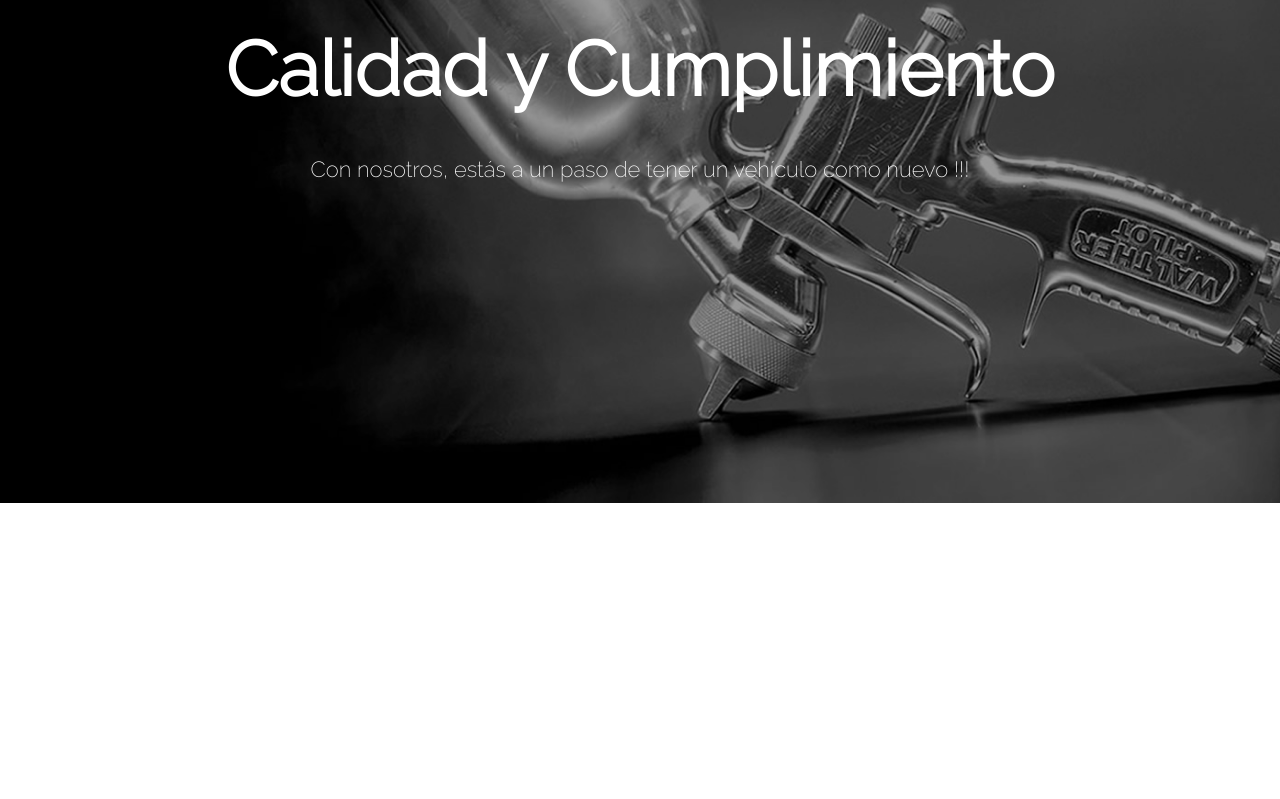
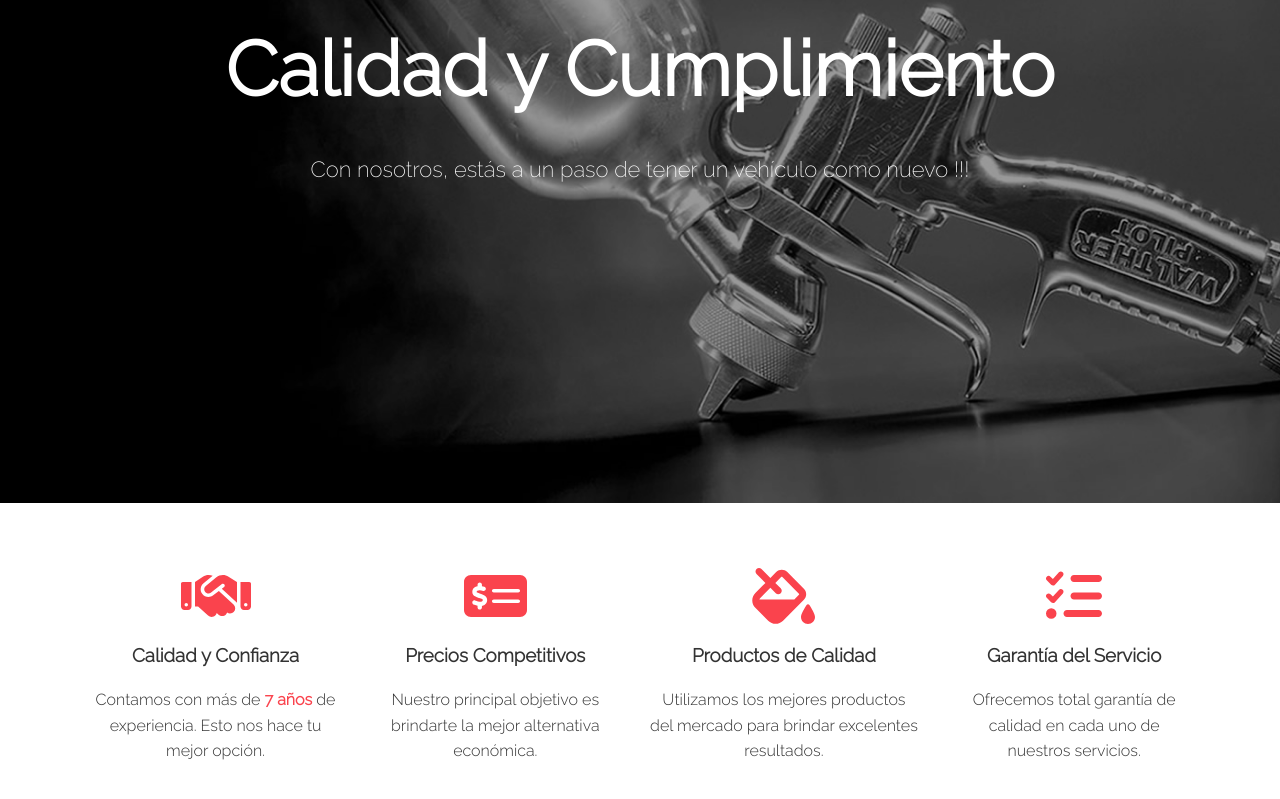
Before and after one commit to idriverag4/tolima-motor, a React (Vite) app: page / in a window 1280 px wide. Shown: the part 297-1096 px from the top of the page. Before the commit the page ends 800 px from the top, so only its background shows below. Built offline with nearby package versions, Linux system fonts and the light colour scheme.

Commit message:
se crean los 4 elementos de la seccion 1

```diff
--- a/package.json
+++ b/package.json
@@ -8,6 +8,9 @@
     "preview": "vite preview"
   },
   "dependencies": {
+    "@fortawesome/fontawesome-svg-core": "^6.2.0",
+    "@fortawesome/free-solid-svg-icons": "^6.2.0",
+    "@fortawesome/react-fontawesome": "^0.2.0",
     "react": "^18.0.0",
     "react-dom": "^18.0.0"
   },
--- a/src/TolimaMotor.jsx
+++ b/src/TolimaMotor.jsx
@@ -1,10 +1,12 @@
 import React from 'react'
 import { Header } from './components/Header'
+import { Section1 } from './components/Section1'
 
 export const TolimaMotor = () => {
     return (
         <>
             <Header/>
+            <Section1/>
         </>
     )
 }
--- a/src/components/Header.jsx
+++ b/src/components/Header.jsx
@@ -1,4 +1,6 @@
-import React, { Fragment } from 'react'
+import React from 'react'
+import { FontAwesomeIcon } from '@fortawesome/react-fontawesome'
+import { faCar } from '@fortawesome/free-solid-svg-icons'
 
 export const Header = () => {
     return (
@@ -7,7 +9,7 @@ export const Header = () => {
                 <div id="navbar" className="navbar top">
                     <h1 className="logo">
                         <a href="#home">
-                            <span className="text-primary"><i className="fas fa-car"></i> Tolima-</span>Motor's
+                            <span className="text-primary"><FontAwesomeIcon icon={faCar} size="1x" /> Tolima-</span>Motor's
                         </a>
                     </h1>
                     <nav>
--- /dev/null
+++ b/src/components/Section1.jsx
@@ -0,0 +1,47 @@
+import React from 'react'
+import { FontAwesomeIcon } from '@fortawesome/react-fontawesome'
+import { faHandshake, faMoneyCheckDollar, faFillDrip, faListCheck } from '@fortawesome/free-solid-svg-icons'
+
+export const Section1 = () => {
+    return (
+        <>
+            <div class="main-container">
+                <section id="about" class="icons">
+                    <div class="flex-items">
+                        <div>
+                        <i><FontAwesomeIcon icon={faHandshake}/></i>
+                            <div>
+                                <h3>Calidad y Confianza</h3>
+                                <p>Contamos con más de <span className="text-primary" style={{fontWeight:'900'}}>7 años</span> de experiencia. Esto nos hace tu mejor opción.</p>
+                            </div>
+                        </div>
+
+                        <div>
+                        <i><FontAwesomeIcon icon={faMoneyCheckDollar}/></i>
+                            <div>
+                                <h3>Precios Competitivos</h3>
+                                <p>Nuestro principal objetivo es brindarte la mejor alternativa económica.</p>
+                            </div>
+                        </div>
+
+                        <div>
+                        <i><FontAwesomeIcon icon={faFillDrip}/></i>
+                            <div>
+                                <h3>Productos de Calidad</h3>
+                                <p>Utilizamos los mejores productos del mercado para brindar excelentes resultados.</p>
+                            </div>
+                        </div>
+
+                        <div>
+                        <i><FontAwesomeIcon icon={faListCheck}/></i>
+                            <div>
+                                <h3>Garantía del Servicio</h3>
+                                <p>Ofrecemos total garantía de calidad en cada uno de nuestros servicios.</p>
+                            </div>
+                        </div>
+                    </div>
+                </section>
+            </div>
+        </>
+    )
+}
--- a/src/css/style.css
+++ b/src/css/style.css
@@ -157,8 +157,8 @@ img {
 }
 
 .icons i {
-   font-size: 2.5rem;
-   color: #14af74;
+   font-size: 3.5rem;
+   color: #FA434D;
    padding-bottom: 1rem;
 }
 
```
Also changed, not shown: 1 other file (tests, documents, lock files or other folders).
